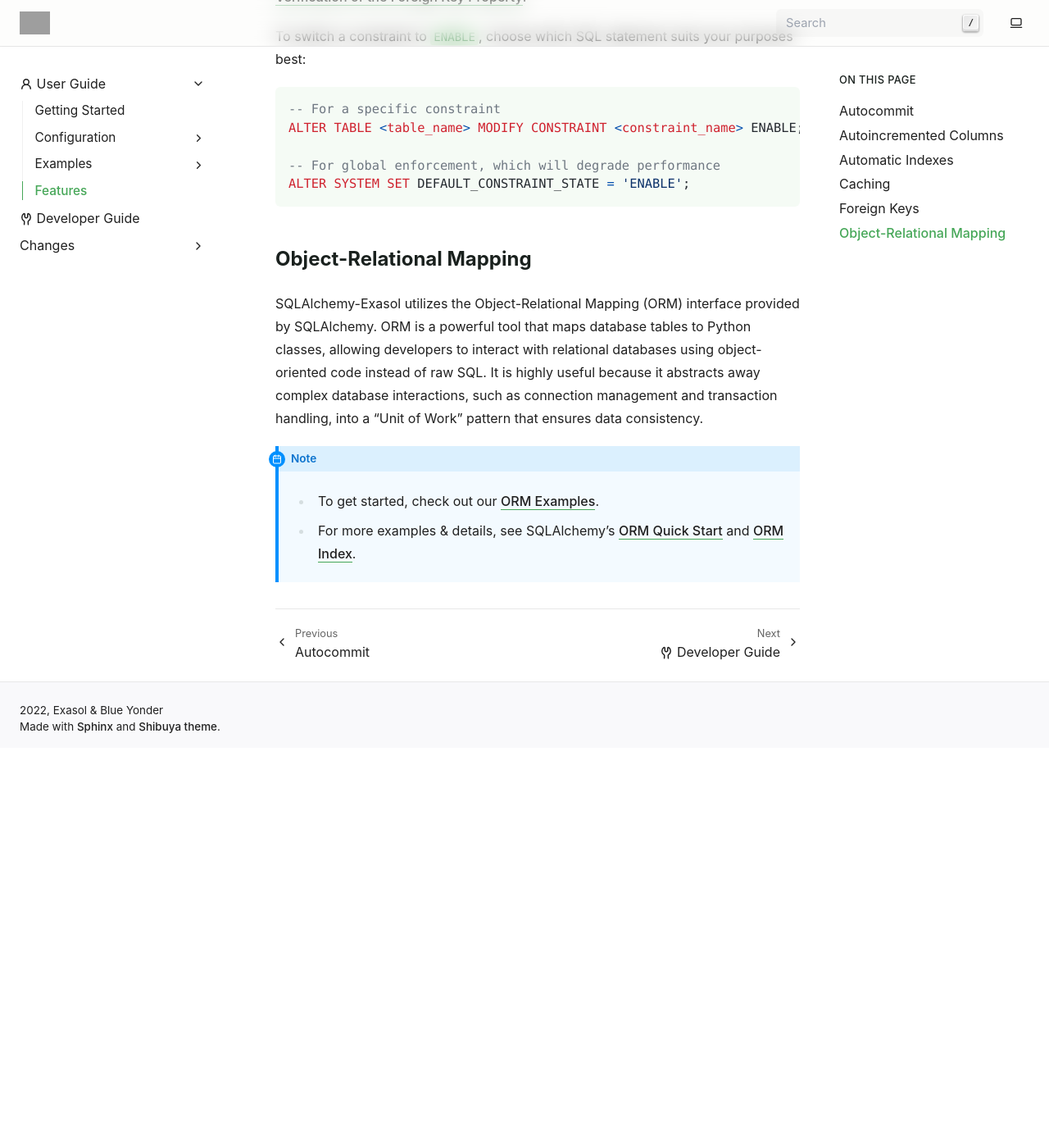
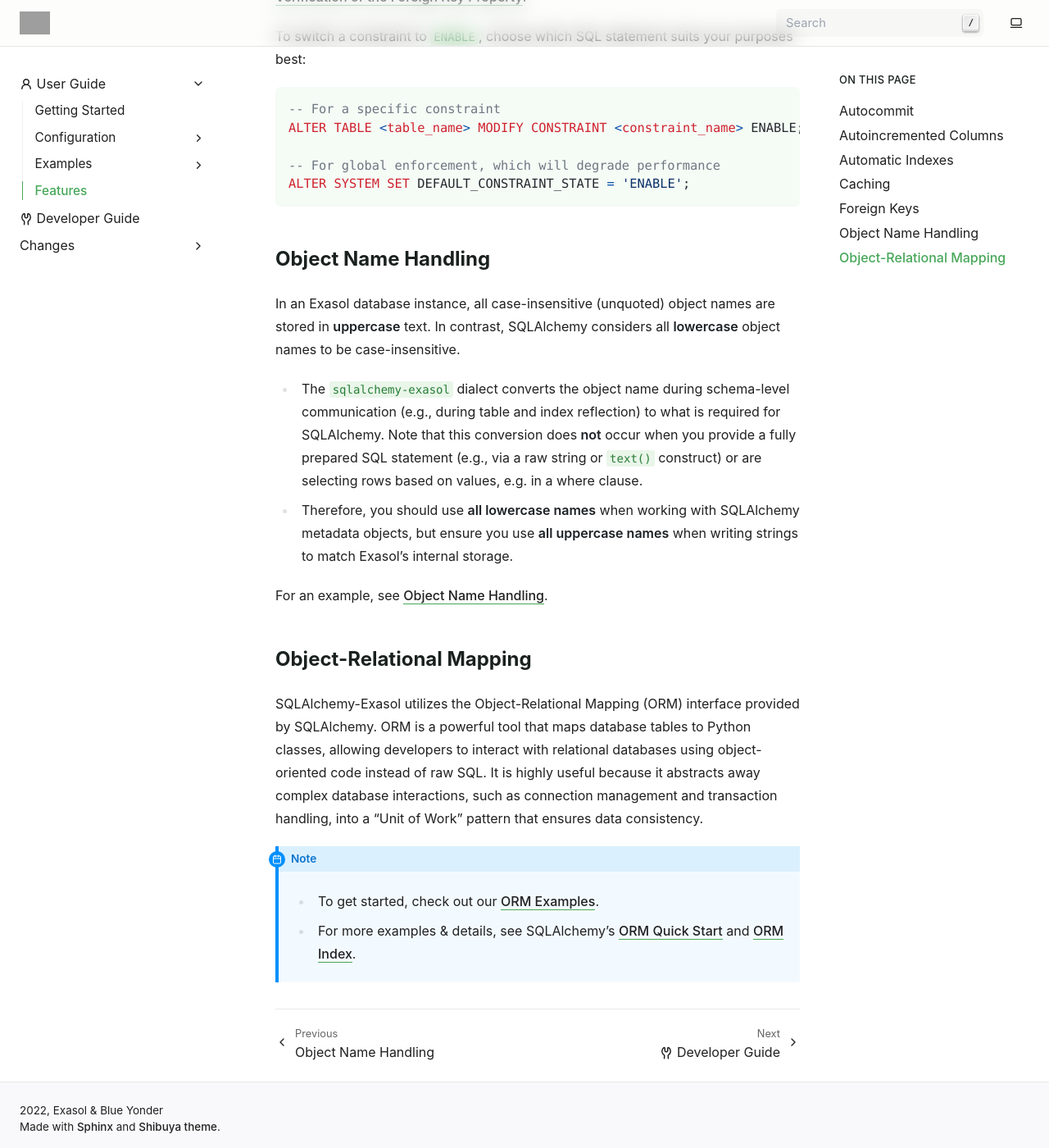
Before and after one commit to exasol/sqlalchemy-exasol, a Sphinx documentation site: the page built from doc/user_guide/features/index.rst, in a window 1280 px wide and 1400 px high, scrolled down 3251 px. Shown: the whole window at 82% size. Built offline with Sphinx 7.4.7, drawn with Linux system fonts in a browser that asks for light colours; before the commit the page ends 4163 px from its top, so only the background shows below that; grey boxes are pictures that could not be loaded.

Commit message:
Add object name handling information

```diff
--- a/doc/changes/unreleased.md
+++ b/doc/changes/unreleased.md
@@ -19,3 +19,4 @@
 * #712: Added to features information on: autoincremented columns, foreign keys, & automatic indexes
 * #714: Added to features information on: caching + more non-ORM examples
 * #716: Added to features information on: autocommit
+* #718: Added to features information on: object name handling
--- a/doc/user_guide/examples/specific_focuses/autocommit.rst
+++ b/doc/user_guide/examples/specific_focuses/autocommit.rst
@@ -42,7 +42,7 @@ Data Definition Language (DDL)
 
 .. literalinclude:: ../../../../examples/features/specific_focuses/_1_autocommit.py
        :language: python3
-       :caption:examples/features/specific_focuses/_1_autocommit.py
+       :caption: examples/features/specific_focuses/_1_autocommit.py
        :end-before: # 2. Data Query Language (DQL)
 
 
--- a/doc/user_guide/examples/specific_focuses/index.rst
+++ b/doc/user_guide/examples/specific_focuses/index.rst
@@ -5,3 +5,4 @@ Specific Focuses
    :maxdepth: 2
 
    autocommit
+   object_name
--- a/doc/user_guide/features/index.rst
+++ b/doc/user_guide/features/index.rst
@@ -127,6 +127,24 @@ To switch a constraint to ``ENABLE``, choose which SQL statement suits your purp
     -- For global enforcement, which will degrade performance
     ALTER SYSTEM SET DEFAULT_CONSTRAINT_STATE = 'ENABLE';
 
+Object Name Handling
+--------------------
+
+In an Exasol database instance, all case-insensitive (unquoted) object names are stored
+in **uppercase** text. In contrast, SQLAlchemy considers all **lowercase** object
+names to be case-insensitive.
+
+* The ``sqlalchemy-exasol`` dialect converts the object name during schema-level
+  communication (e.g., during table and index reflection) to what is required for
+  SQLAlchemy. Note that this conversion does **not** occur when you provide
+  a fully prepared SQL statement (e.g., via a raw string or ``text()`` construct)
+  or are selecting rows based on values, e.g. in a where clause.
+* Therefore, you should use **all lowercase names** when working with SQLAlchemy
+  metadata objects, but ensure you use **all uppercase names** when writing
+  strings to match Exasol's internal storage.
+
+For an example, see :ref:`object_name`.
+
 
 .. _orm:
 
```
Also changed, not shown: doc/user_guide/examples/specific_focuses/object_name.rst (added, +22 -0 lines), 2 other files.
